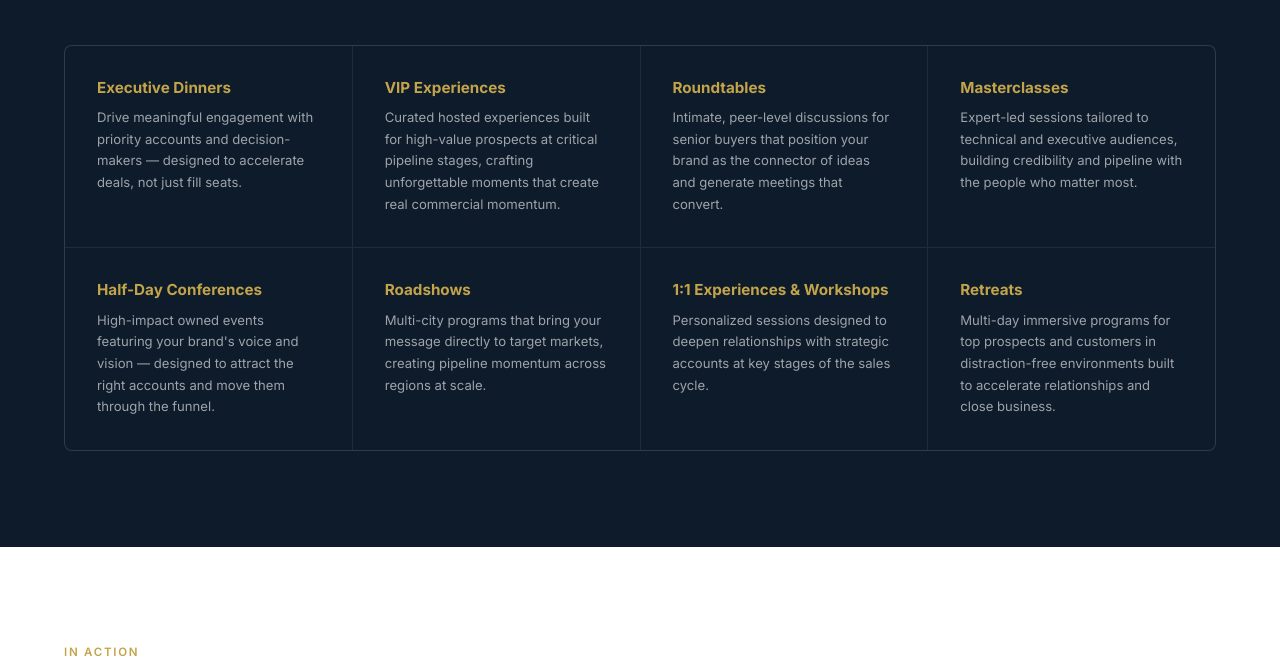
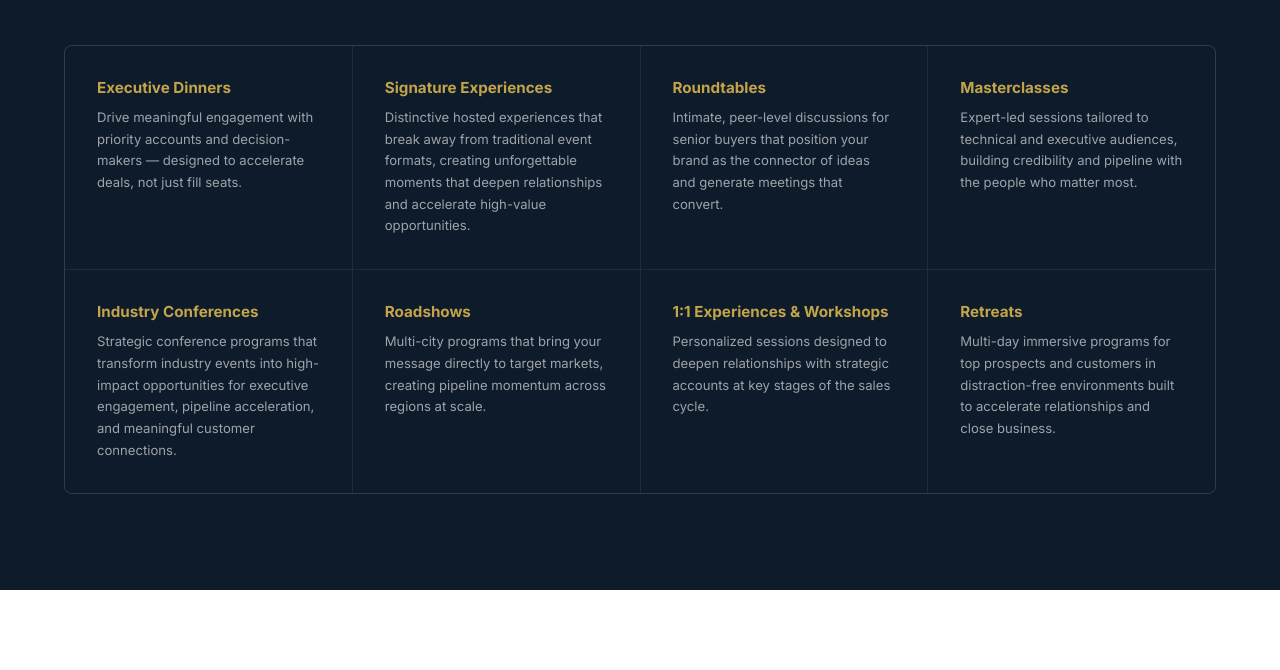
Before and after one commit to Fractional-Events/Website, a plain HTML site: page index.html in a window 1280 px wide. Shown: the part 1950-2620 px from the top of the page. Drawn offline with Linux system fonts and the light colour scheme.

Commit message:
Rename VIP Experiences to Signature Experiences, Half-Day Conferences to Industry Conferences

```diff
--- a/index.html
+++ b/index.html
@@ -105,8 +105,8 @@
         <p>Drive meaningful engagement with priority accounts and decision-makers — designed to accelerate deals, not just fill seats.</p>
       </div>
       <div class="event-card">
-        <h3>VIP Experiences</h3>
-        <p>Curated hosted experiences built for high-value prospects at critical pipeline stages, crafting unforgettable moments that create real commercial momentum.</p>
+        <h3>Signature Experiences</h3>
+        <p>Distinctive hosted experiences that break away from traditional event formats, creating unforgettable moments that deepen relationships and accelerate high-value opportunities.</p>
       </div>
       <div class="event-card">
         <h3>Roundtables</h3>
@@ -117,8 +117,8 @@
         <p>Expert-led sessions tailored to technical and executive audiences, building credibility and pipeline with the people who matter most.</p>
       </div>
       <div class="event-card">
-        <h3>Half-Day Conferences</h3>
-        <p>High-impact owned events featuring your brand's voice and vision — designed to attract the right accounts and move them through the funnel.</p>
+        <h3>Industry Conferences</h3>
+        <p>Strategic conference programs that transform industry events into high-impact opportunities for executive engagement, pipeline acceleration, and meaningful customer connections.</p>
       </div>
       <div class="event-card">
         <h3>Roadshows</h3>
```
